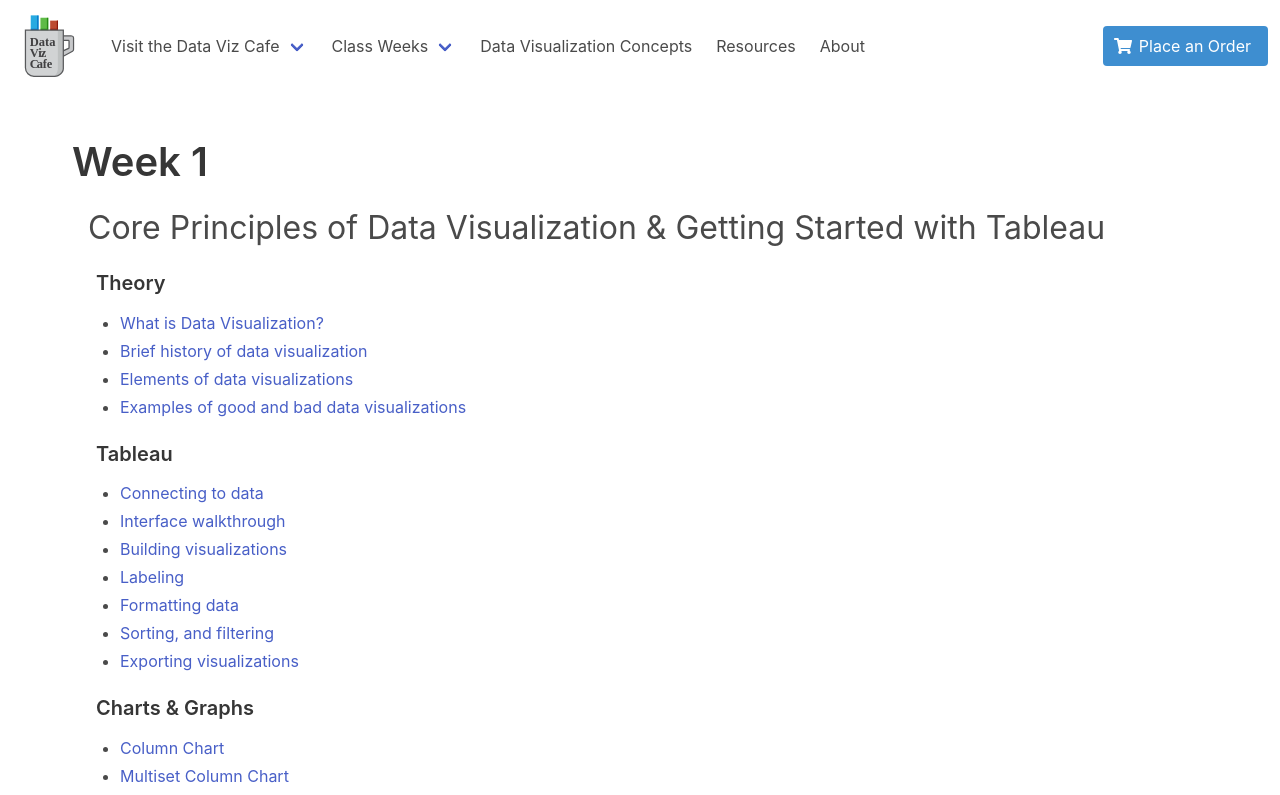
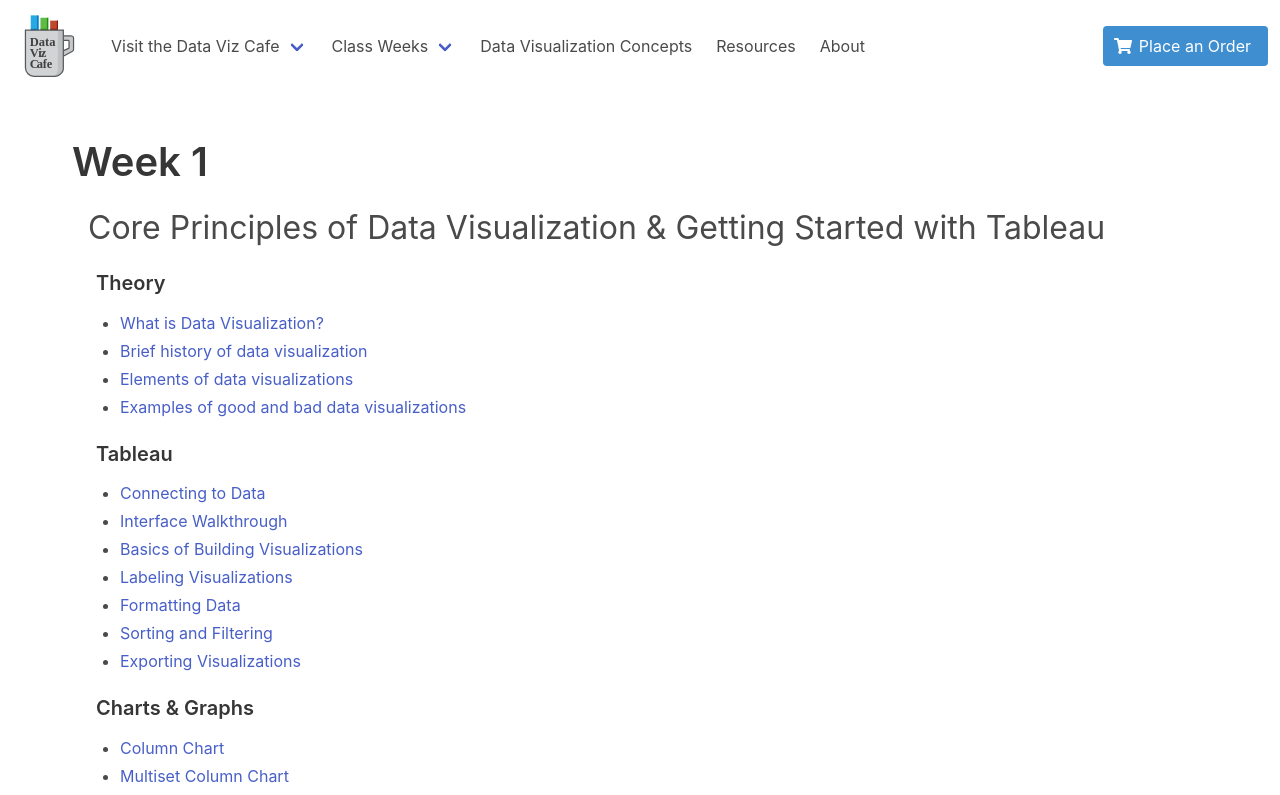
Before and after one commit to robert-laws/practice-dec-2020-react-app-with-bulma, a React (Create React App) app: page /week1 in a window 1280 px wide. Shown: the top 795 px of the page. Built offline with nearby package versions, Linux system fonts and the light colour scheme.

Commit message:
add sections for video topics in week 1

```diff
--- a/src/context/data/weeksData.js
+++ b/src/context/data/weeksData.js
@@ -30,29 +30,33 @@
       {
         type: 'link',
         url: '#connecting-to-data',
-        text: 'Connecting to data',
+        text: 'Connecting to Data',
       },
       {
         type: 'link',
         url: '#interface-walkthrough',
-        text: 'Interface walkthrough',
+        text: 'Interface Walkthrough',
       },
       {
         type: 'link',
-        url: '#building-visualizations',
-        text: 'Building visualizations',
+        url: '#basics-of-building-visualizations',
+        text: 'Basics of Building Visualizations',
       },
-      { type: 'link', url: '#labeling', text: 'Labeling' },
-      { type: 'link', url: '#formatting-data', text: 'Formatting data' },
+      {
+        type: 'link',
+        url: '#labeling-visualizations',
+        text: 'Labeling Visualizations',
+      },
+      { type: 'link', url: '#formatting-data', text: 'Formatting Data' },
       {
         type: 'link',
         url: '#sorting-and-filtering',
-        text: 'Sorting, and filtering',
+        text: 'Sorting and Filtering',
       },
       {
         type: 'link',
         url: '#exporting-visualizations',
-        text: 'Exporting visualizations',
+        text: 'Exporting Visualizations',
       },
     ],
   },
--- a/src/pages/Week1.js
+++ b/src/pages/Week1.js
@@ -195,12 +195,76 @@
               <iframe
                 width='800'
                 height='450'
-                src='https://www.youtube.com/embed/38KhvGwZgUg'
+                src='https://www.youtube.com/embed/FDxkvi1DZls'
                 frameborder='0'
                 allow='accelerometer; autoplay; clipboard-write; encrypted-media; gyroscope; picture-in-picture'
                 allowfullscreen
               ></iframe>
             </div>
+          </div>
+        </SectionContent>
+      </SectionGroup>
+
+      <SectionGroup>
+        <SectionTitle id='interface-walkthrough'>
+          Interface Walkthrough
+        </SectionTitle>
+        <SectionContent>
+          <div class='columns is-mobile'>
+            <div class='column is-three-fifths is-offset-one-fifth'>video</div>
+          </div>
+        </SectionContent>
+      </SectionGroup>
+
+      <SectionGroup>
+        <SectionTitle id='basics-of-building-visualizations'>
+          Basics of Building Visualizations
+        </SectionTitle>
+        <SectionContent>
+          <div class='columns is-mobile'>
+            <div class='column is-three-fifths is-offset-one-fifth'>video</div>
+          </div>
+        </SectionContent>
+      </SectionGroup>
+
+      <SectionGroup>
+        <SectionTitle id='labeling-visualizations'>
+          Labeling Visualizations
+        </SectionTitle>
+        <SectionContent>
+          <div class='columns is-mobile'>
+            <div class='column is-three-fifths is-offset-one-fifth'>video</div>
+          </div>
+        </SectionContent>
+      </SectionGroup>
+
+      <SectionGroup>
+        <SectionTitle id='formatting-data'>Formatting Data</SectionTitle>
+        <SectionContent>
+          <div class='columns is-mobile'>
+            <div class='column is-three-fifths is-offset-one-fifth'>video</div>
+          </div>
+        </SectionContent>
+      </SectionGroup>
+
+      <SectionGroup>
+        <SectionTitle id='sorting-and-filtering'>
+          Sorting and Filtering
+        </SectionTitle>
+        <SectionContent>
+          <div class='columns is-mobile'>
+            <div class='column is-three-fifths is-offset-one-fifth'>video</div>
+          </div>
+        </SectionContent>
+      </SectionGroup>
+
+      <SectionGroup>
+        <SectionTitle id='exporting-visualizations'>
+          Exporting Visualizations
+        </SectionTitle>
+        <SectionContent>
+          <div class='columns is-mobile'>
+            <div class='column is-three-fifths is-offset-one-fifth'>video</div>
           </div>
         </SectionContent>
       </SectionGroup>
```
